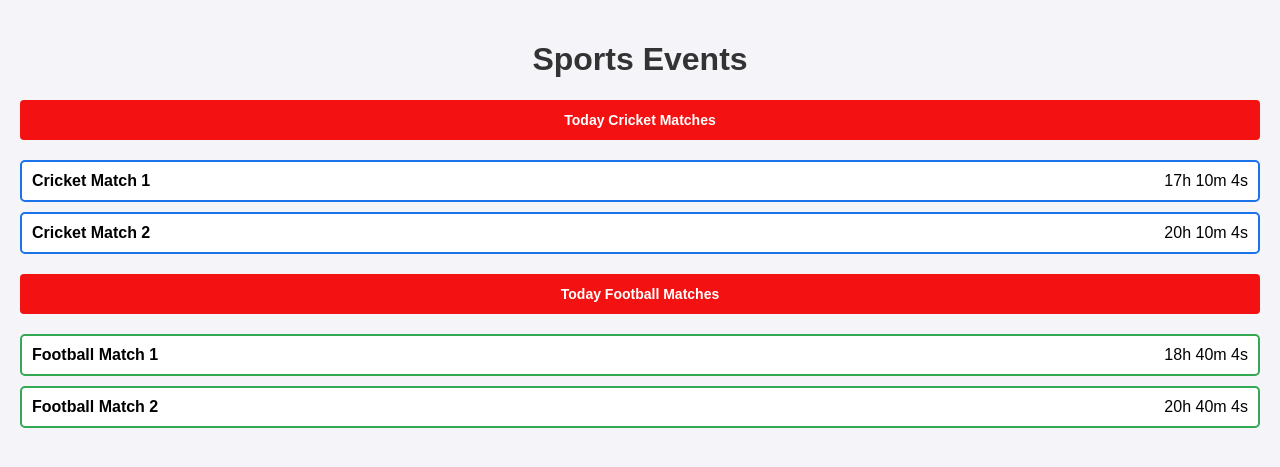
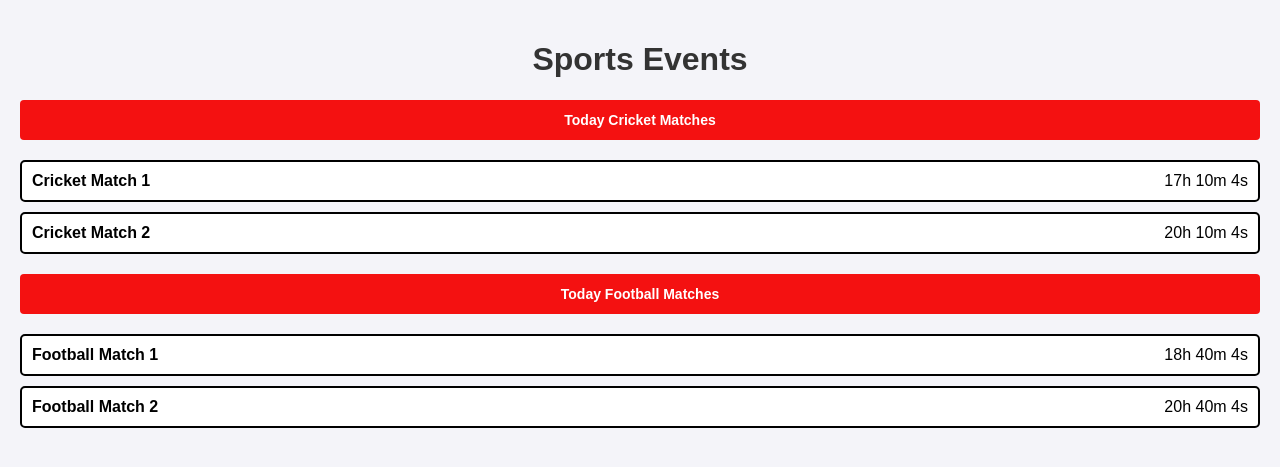
Before and after one commit to yosintv/json-live, a PHP site: page / in a window 1280 px wide. Shown: the top 467 px of the page. Run offline with PHP 8.4, Linux system fonts and the light colour scheme.

Commit message:
Update style.css

```diff
--- a/style.css
+++ b/style.css
@@ -110,7 +110,7 @@ h2 {
 
 /* Cricket Section Styling */
 #yosintv-cricket .event {
-    border-color: #1a73e8;
+    border-color: #000000;
 }
 
 #yosintv-cricket h2 {
@@ -119,9 +119,9 @@ h2 {
 
 /* Football Section Styling */
 #yosintv-football .event {
-    border-color: #34a853;
+    border-color: #000000;
 }
 
 #yosintv-football h2 {
-    color: #34a853;
+    color: #1a73e8;
 }
```
